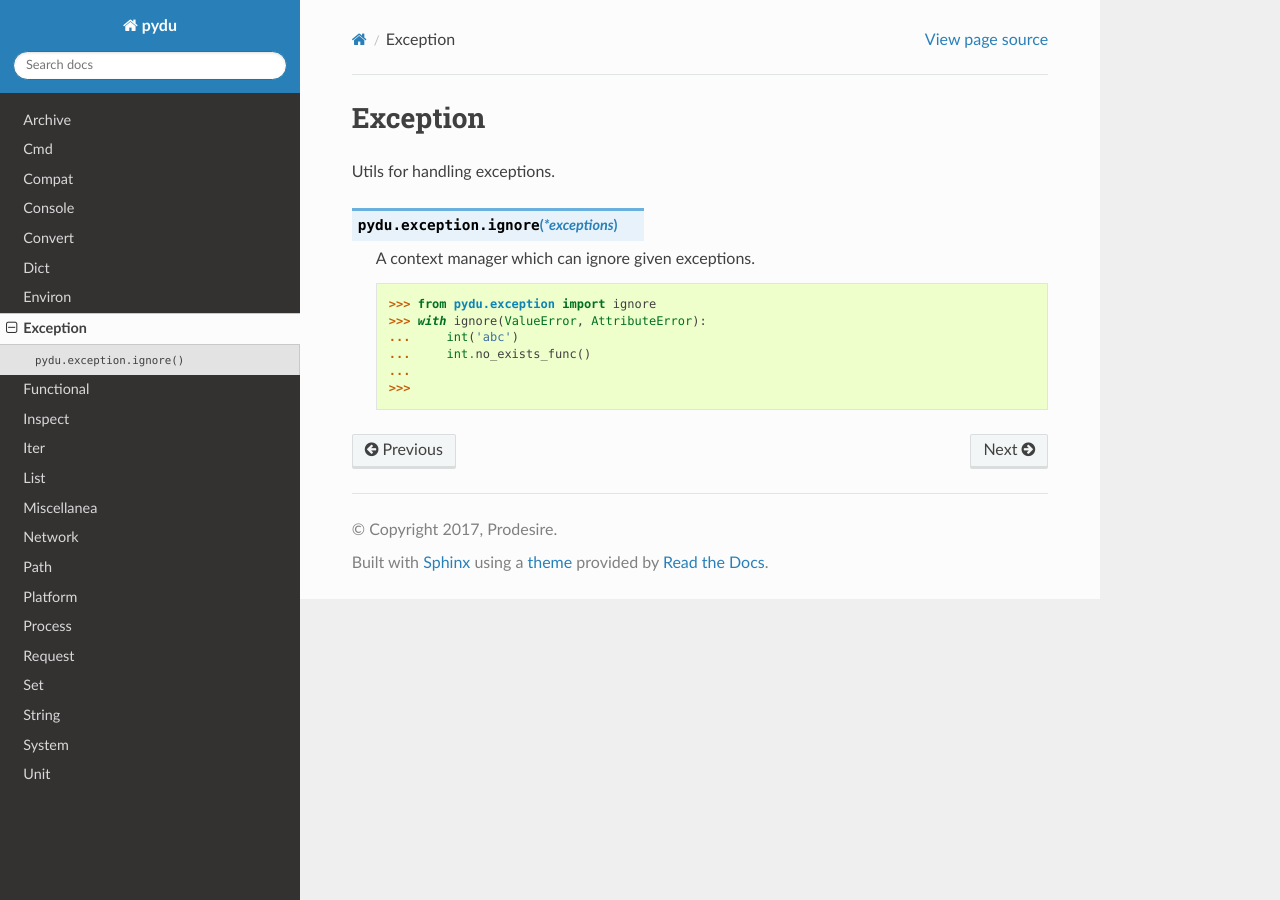
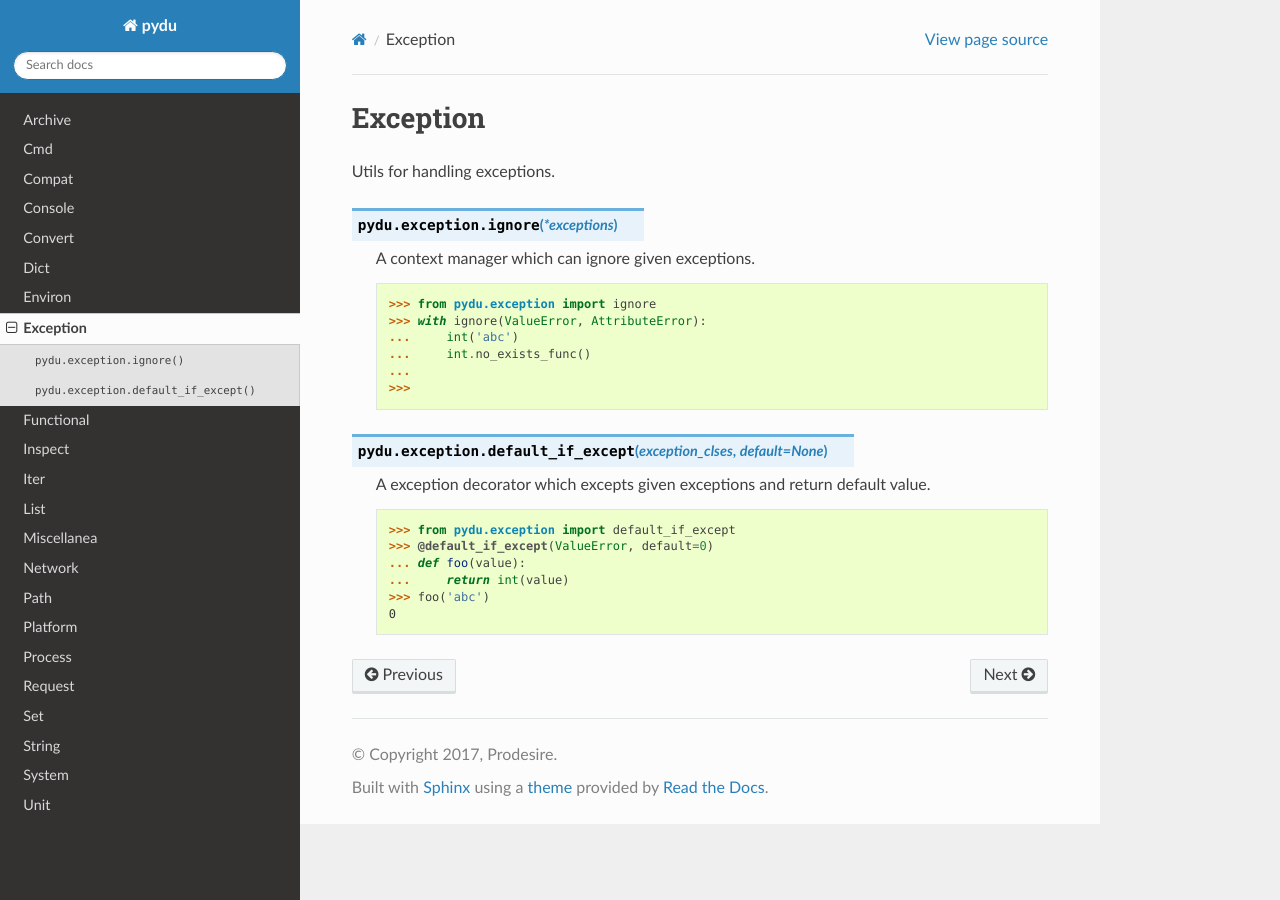
Before and after one commit to flaggo/pydu, a Sphinx documentation site: the page built from docs/exception.rst, in a window 1280 px wide. Built offline with Sphinx 7.4.7 and the Read the Docs theme 2.0.0, drawn with Linux system fonts in a browser that asks for light colours.

Commit message:
add doc for exception.default_if_except

```diff
--- a/docs/exception.rst
+++ b/docs/exception.rst
@@ -13,3 +13,14 @@ Utils for handling exceptions.
     ...     int.no_exists_func()
     ...
     >>>
+
+.. py:function:: pydu.exception.default_if_except(exception_clses, default=None)
+
+    A exception decorator which excepts given exceptions and return default value.
+
+    >>> from pydu.exception import default_if_except
+    >>> @default_if_except(ValueError, default=0)
+    ... def foo(value):
+    ...     return int(value)
+    >>> foo('abc')
+    0
```
